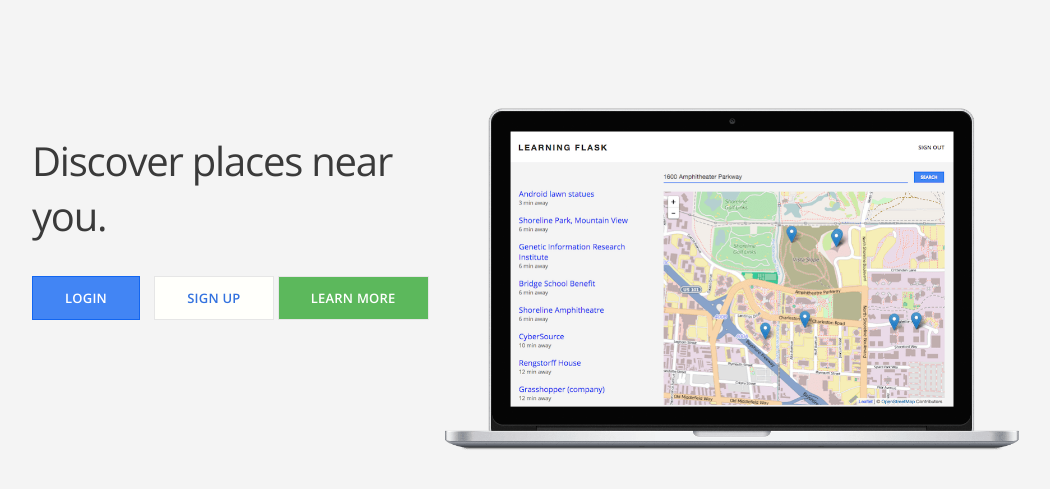
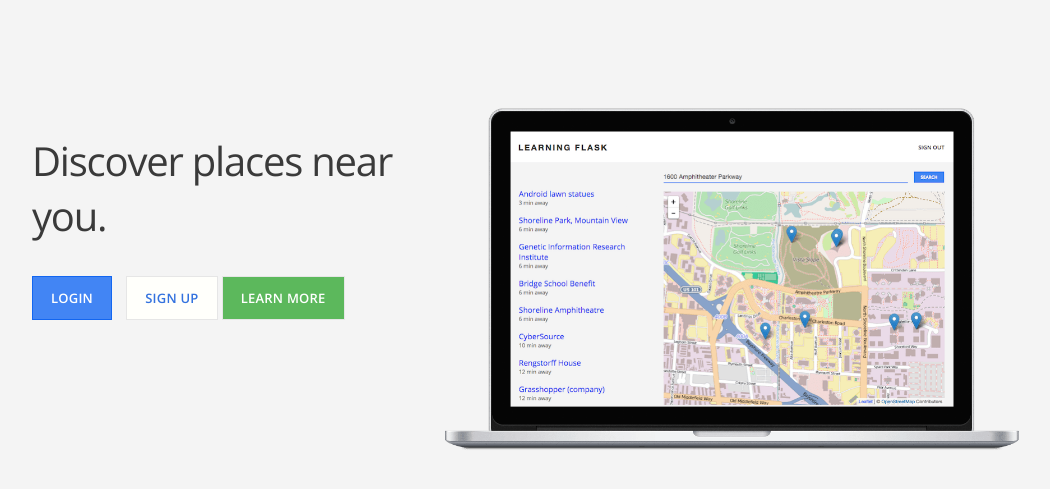
Before and after one commit to Miciaha/Locale, a Flask app: page / in a window 1280 px wide. Shown: the part 50-539 px from the top of the page, without its empty margins (108-1158 px from the left). Run offline with Flask 2, Linux system fonts and the light colour scheme; some libraries are stand-ins or nearby versions.

Commit message:
Button placement

```diff
--- a/static/css/main.css
+++ b/static/css/main.css
@@ -65,7 +65,7 @@ a {
   font-size: 13px;
   font-weight: 600;
   letter-spacing: 0.23px;
-  padding: 12px 32px;
+  padding: 12px 18px;
   text-align: center;
   text-decoration: none;
   text-transform: uppercase;
@@ -79,7 +79,7 @@ a {
   font-size: 13px;
   font-weight: 600;
   letter-spacing: 0.23px;
-  padding: 12px 32px;
+  padding: 12px 18px;
   text-align: center;
   text-decoration: none;
   text-transform: uppercase;
@@ -93,7 +93,7 @@ a {
   font-size: 13px;
   font-weight: 600;
   letter-spacing: 0.23px;
-  padding: 12px 32px;
+  padding: 12px 18px;
   text-align: center;
   text-decoration: none;
   text-transform: uppercase;
```
